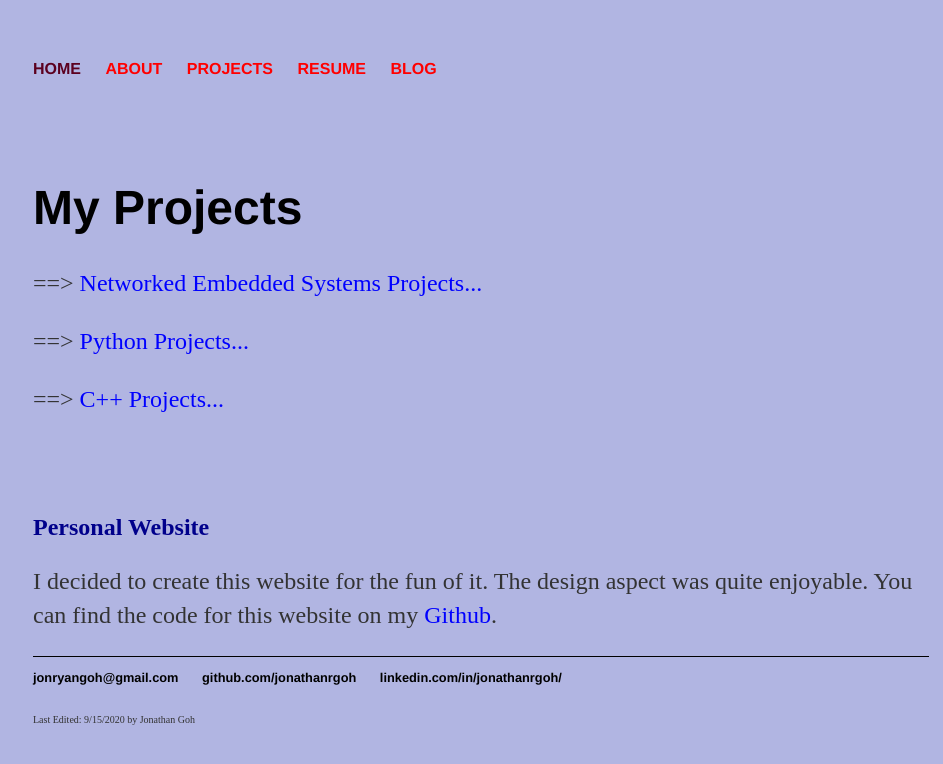
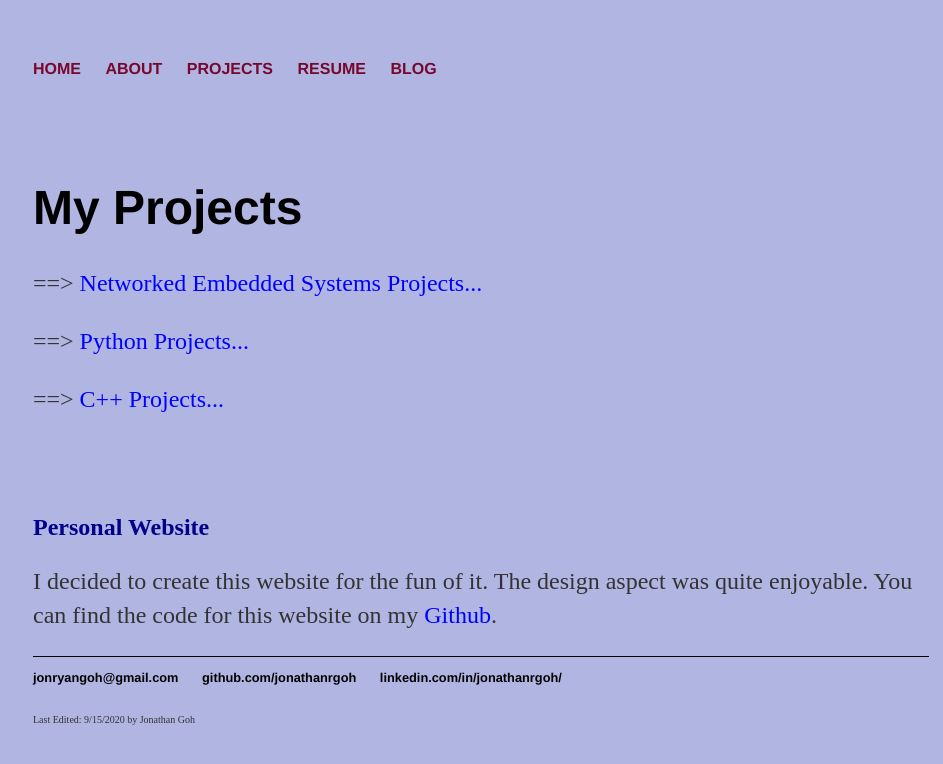
Before and after one commit to jonathanrgoh/jonathanrgoh.github.io, a Jekyll site: the page built from projects/index.html, in a window 1280 px wide. Shown: the top 764 px of the page, without its empty margins (159-1102 px from the left). Built offline with Jekyll 4.4.1, drawn with Linux system fonts in a browser that asks for light colours.

Commit message:
Update default.html

```diff
--- a/_layouts/default.html
+++ b/_layouts/default.html
@@ -14,11 +14,11 @@
 		<body>
 			<nav>
 	    		<ul>
-	        		<li><a href="/" style="color:rgb(92, 0, 31);">HOME</a></li>
-		        	<li><a href="/about" style="color:red;">ABOUT</a></li>
-				<li><a href="/projects" style="color:red;">PROJECTS</a></li>
-	        		<li><a href="/resume" style="color:red;">RESUME</a></li>
-	        		<li><a href="/blog" style="color:red;">BLOG</a></li>
+	        		<li><a href="/" style="color:rgb(119, 8, 45);">HOME</a></li>
+		        	<li><a href="/about" style="color:rgb(119, 8, 45);">ABOUT</a></li>
+				<li><a href="/projects" style="color:rgb(119, 8, 45);">PROJECTS</a></li>
+	        		<li><a href="/resume" style="color:rgb(119, 8, 45);">RESUME</a></li>
+	        		<li><a href="/blog" style="color:rgb(119, 8, 45);">BLOG</a></li>
 	    		</ul>
 			</nav>
 			<div class="container">
```
